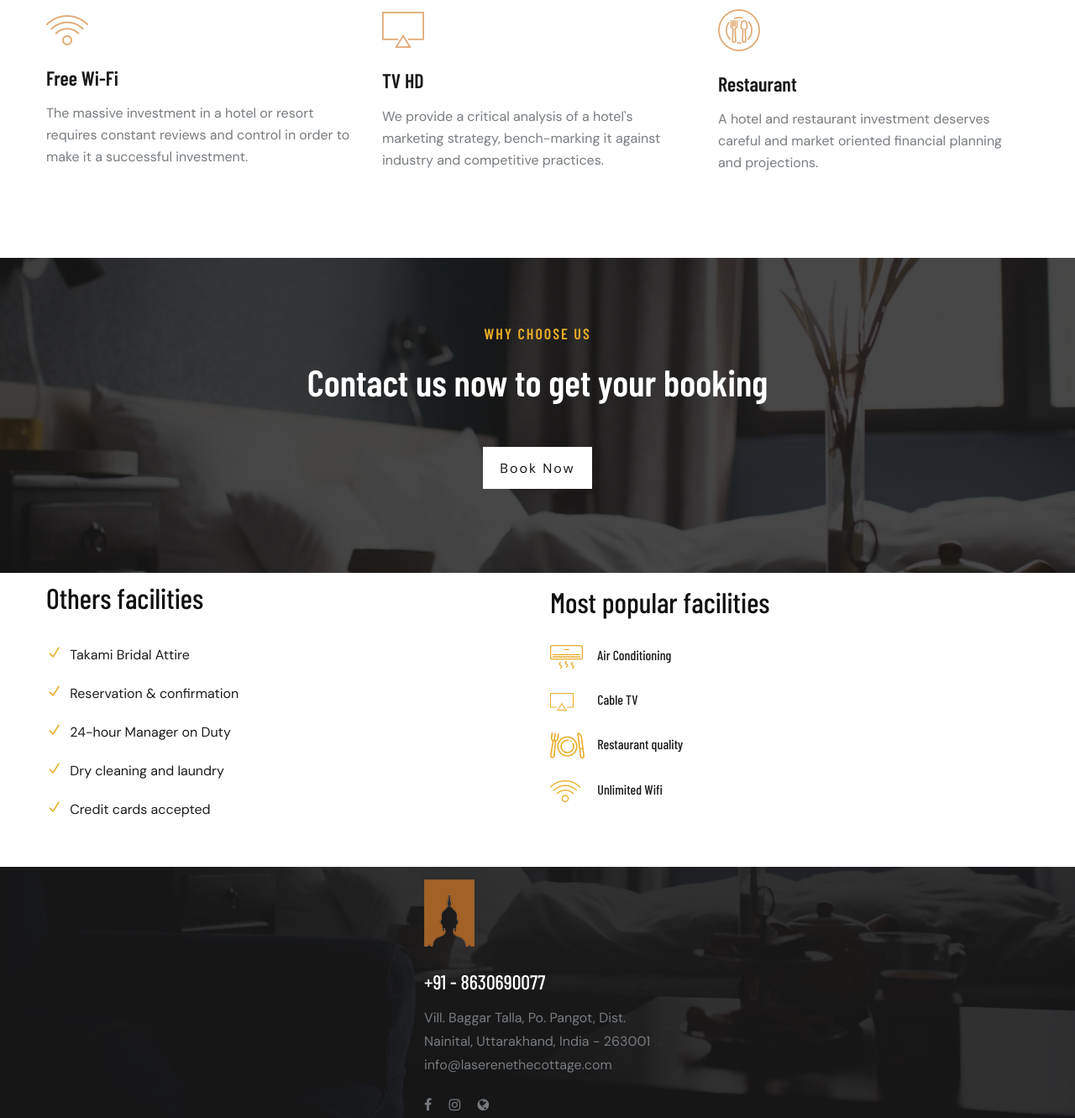
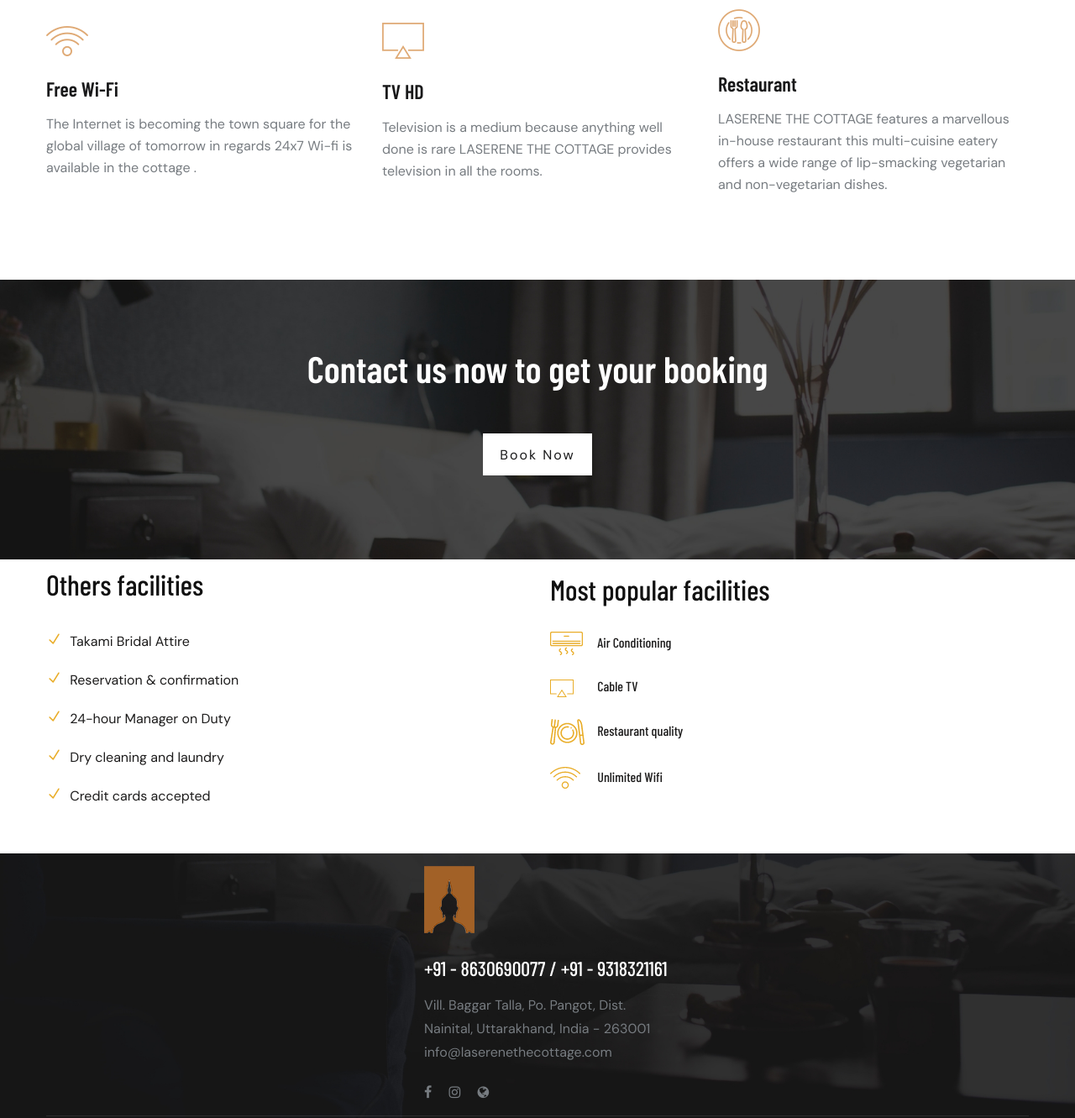
Before and after one commit to karan100010/pangot_site, a plain HTML site: page about.html in a window 1280 px wide. Shown: the part 900-2231 px from the top of the page at 84% size. Drawn offline with nearby package versions, Linux system fonts and the light colour scheme; a web font is replaced by a local one.

Commit message:
updated about page

```diff
--- a/about.html
+++ b/about.html
@@ -7,7 +7,7 @@
     <meta name="keywords" content="Hiroto, unica, creative, html">
     <meta name="viewport" content="width=device-width, initial-scale=1.0">
     <meta http-equiv="X-UA-Compatible" content="ie=edge">
-    <title>LASERENE THE COTTAGE | Template</title>
+    <title>LASERENE THE COTTAGE</title>
 
     <!-- Css Styles -->
     <link rel="stylesheet" href="css/bootstrap.min.css" type="text/css">
@@ -39,7 +39,7 @@
         <div class="offcanvas__widget">
             <ul>
                 <li><span class="icon_pin_alt"></span> Vill. Baggar Talla, Po. Pangot, Dist. Nainital, Uttarakhand, India - 263001</li>
-                <li><span class="icon_phone"></span> +91 - 8630690077</li>
+                <li><span class="icon_phone"></span> +91 - 8630690077 / +91 - 9318321161</li>
             </ul>
         </div>
         <!-- <div class="offcanvas__language">
@@ -68,7 +68,7 @@
                     <div class="col-lg-7">
                         <ul class="header__top__widget">
                             <li><span class="icon_pin_alt"></span> Vill. Baggar Talla, Po. Pangot, Dist. Nainital, Uttarakhand, India - 263001</li>
-                            <li><span class="icon_phone"></span> +91 - 8630690077</li>
+                            <li><span class="icon_phone"></span> +91 - 8630690077 / +91 - 9318321161</li>
                         </ul>
                     </div>
                     <div class="col-lg-5">
@@ -178,8 +178,7 @@
                     <div class="services__item">
                         <img src="img/services/services-1.png" alt="">
                         <h4>Free Wi-Fi</h4>
-                        <p>The massive investment in a hotel or resort requires constant reviews and control in order to
-                            make it a successful investment.</p>
+                        <p>The Internet is becoming the town square for the global village of tomorrow in regards 24x7 Wi-fi is available in the cottage .</p>
                     </div>
                 </div>
                 <!-- <div class="col-lg-4 col-md-4 col-sm-6">
@@ -210,16 +209,14 @@
                     <div class="services__item">
                         <img src="img/services/services-5.png" alt="">
                         <h4>TV HD</h4>
-                        <p>We provide a critical analysis of a hotel's marketing strategy, bench-marking it against
-                            industry and competitive practices.</p>
+                        <p>Television is a medium because anything well done is rare LASERENE THE COTTAGE provides television in all the rooms.</p>
                     </div>
                 </div>
                 <div class="col-lg-4 col-md-4 col-sm-6">
                     <div class="services__item">
                         <img src="img/services/services-6.png" alt="">
                         <h4>Restaurant</h4>
-                        <p>A hotel and restaurant investment deserves careful and market oriented financial planning and
-                            projections.</p>
+                        <p>LASERENE THE COTTAGE features a marvellous in-house restaurant this multi-cuisine eatery offers a wide range of lip-smacking vegetarian and non-vegetarian dishes.</p>
                     </div>
                 </div>
             </div>
@@ -234,7 +231,7 @@
                 <div class="col-lg-8 text-center">
                     <div class="chooseus__text">
                         <div class="section-title">
-                            <h5>WHY CHOOSE US</h5>
+                            <!-- <h5>WHY CHOOSE US</h5> -->
                             <h2>Contact us now to get your booking</h2>
                         </div>
                         <a href="#foot" class="primary-btn">Book Now</a>
@@ -424,7 +421,7 @@
                             <div class="footer__logo">
                                 <a href="#"><img src="img/logo.png" alt=""></a>
                             </div>
-                            <h4>+91 - 8630690077</h4>
+                            <h4 class="foot_num">+91 - 8630690077 / +91 - 9318321161</h4>
                             <ul>
                                 <li>Vill. Baggar Talla, Po. Pangot, Dist. Nainital, Uttarakhand, India - 263001</li>
                                 <li>info@laserenethecottage.com</li>
```
